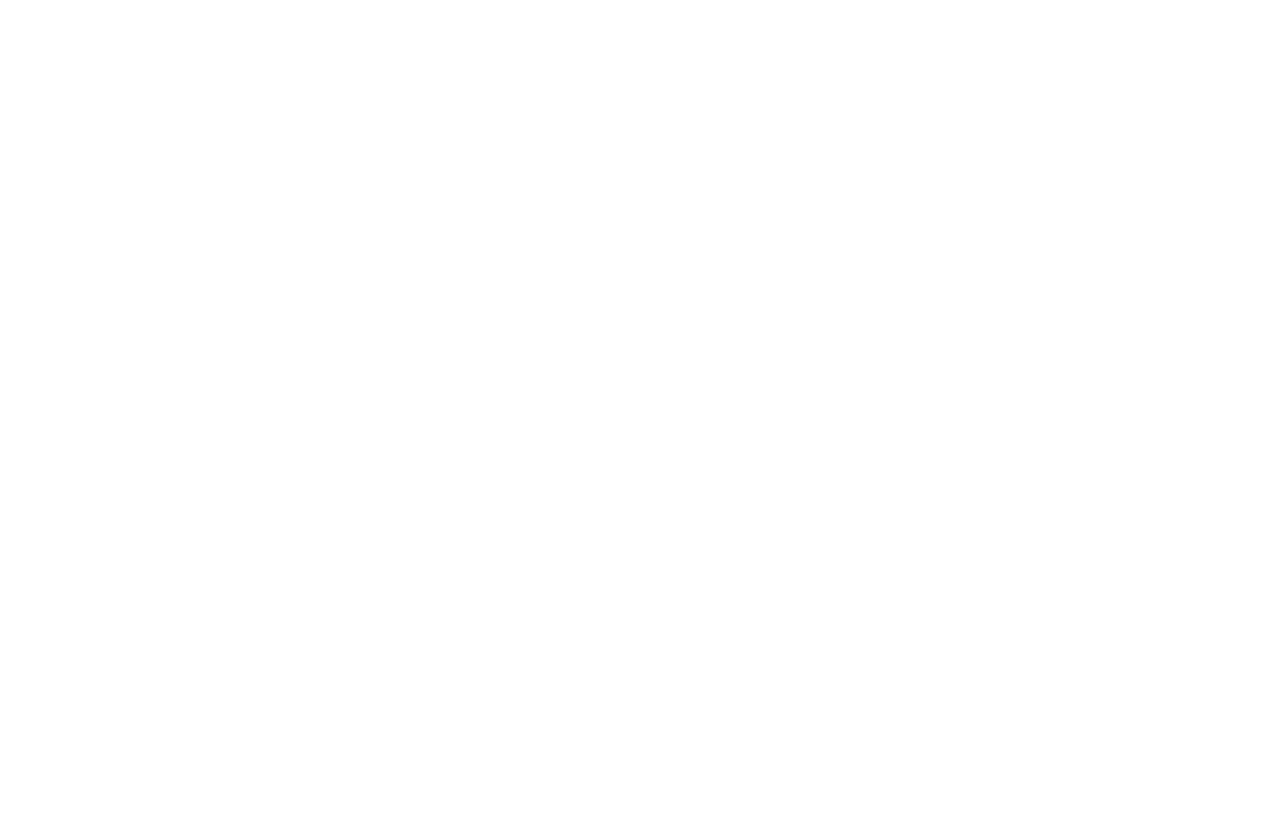
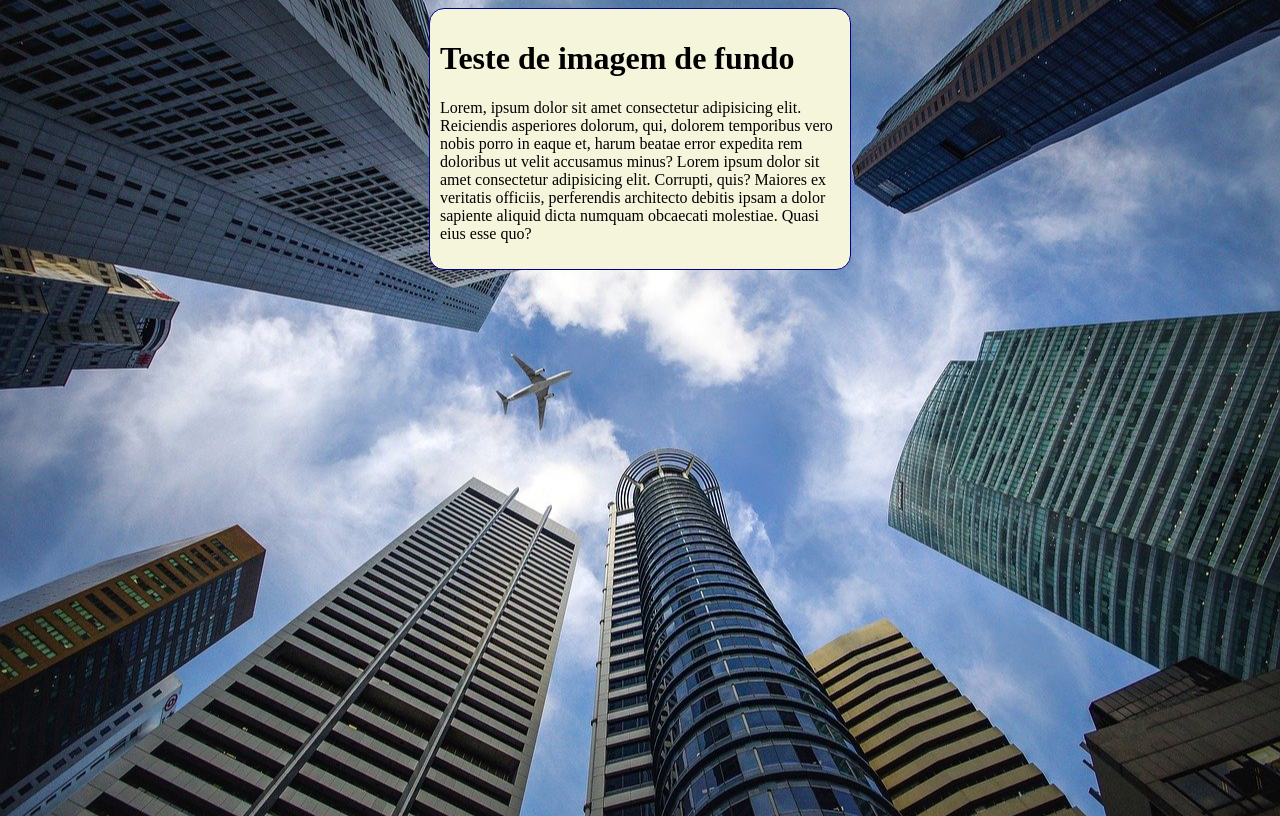
Before and after one commit to Rosa-Jardenia/modulo3-projeto, a plain HTML site: page fundo006.html in a window 1280 px wide. Drawn offline with Linux system fonts and the light colour scheme.

Commit message:
atualização do exercicio

```diff
--- a/fundo006.html
+++ b/fundo006.html
@@ -4,8 +4,31 @@
     <meta charset="UTF-8">
     <meta name="viewport" content="width=device-width, initial-scale=1.0">
     <title>Document</title>
+    <style>
+        body{
+            height: 100vh;
+            background-color: black;
+            background-image: url('imagens-cap19/wallpaper002.jpg');
+            background-repeat: no-repeat;
+            background-position: center center;
+            background-size: cover;
+        }
+        main{
+            width: 400px;
+            margin: auto;
+            padding: 10px;
+            background-color: beige;
+            border: 1px solid darkblue;
+            border-radius: 15px;
+
+
+        }
+    </style>
 </head>
 <body>
-
+    <main>
+        <h1> Teste de imagem de fundo </h1>
+        <p>Lorem, ipsum dolor sit amet consectetur adipisicing elit. Reiciendis asperiores dolorum, qui, dolorem temporibus vero nobis porro in eaque et, harum beatae error expedita rem doloribus ut velit accusamus minus? Lorem ipsum dolor sit amet consectetur adipisicing elit. Corrupti, quis? Maiores ex veritatis officiis, perferendis architecto debitis ipsam a dolor sapiente aliquid dicta numquam obcaecati molestiae. Quasi eius esse quo?</p>
+    </main>
 </body>
 </html>
```
